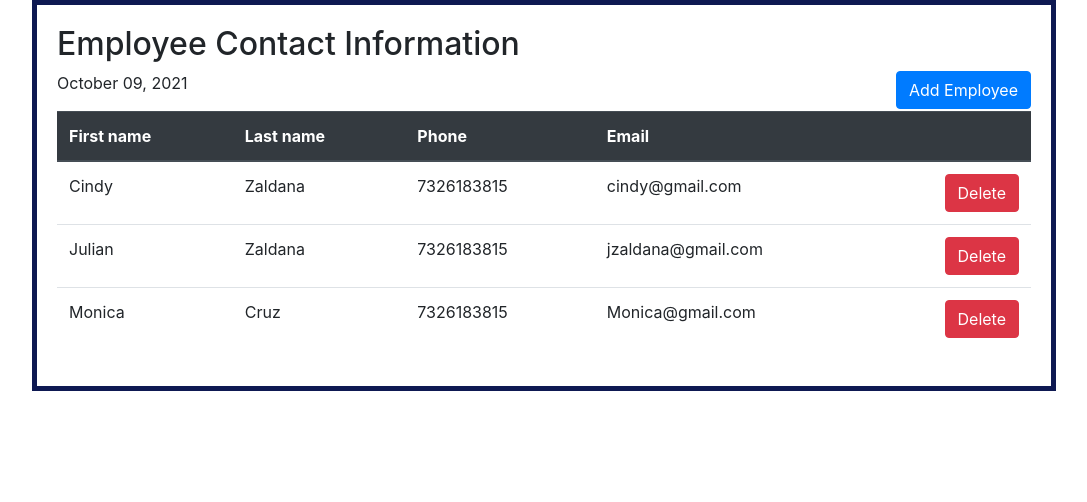
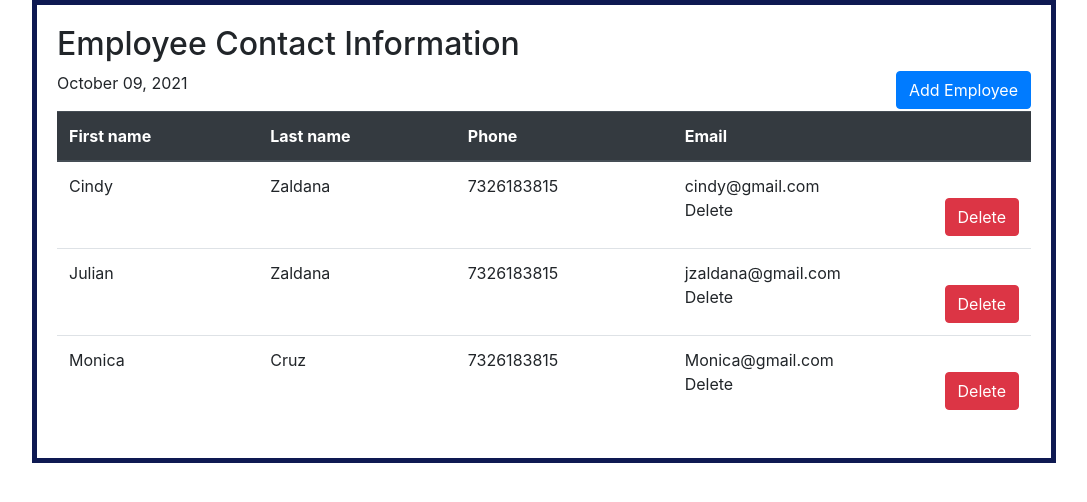
Before and after one commit to jmaurice22/Employee_Manager, a Django app: page /home in a window 1280 px wide. Shown: the part 60-562 px from the top of the page, without its empty margins (96-1183 px from the left). Run offline with Django 3.2, Linux system fonts and the light colour scheme; data comes from the database, SQL or seed files in the repository; both versions use the stored data as it was after the commit; some libraries are stand-ins or nearby versions.

Commit message:
delete functionality complete

```diff
--- a/employee_manager/employee/views.py
+++ b/employee_manager/employee/views.py
@@ -16,5 +16,3 @@ def employee(request):
 
 def employee_registration(request):
     return render(request, "employee_registration.html")
-
-# Todo: create a view to delete selected employee by <id> & redirect
--- a/employee_manager/home/urls.py
+++ b/employee_manager/home/urls.py
@@ -4,5 +4,6 @@ from . import views
 
 urlpatterns = [
     path('', views.home, ),
-    path('home', views.home)
+    path('home', views.home),
+    path('delete_employee/<id>', views.delete_employee)
 ]
--- a/employee_manager/home/views.py
+++ b/employee_manager/home/views.py
@@ -1,6 +1,7 @@
-from django.shortcuts import render
+from django.shortcuts import render, redirect, get_object_or_404
 from employee.models import Employee
 import datetime
+
 
 # Create your views here.
 
@@ -11,3 +12,11 @@ def home(request):
     date = datetime.datetime.now()
     dates = date.strftime("%B %d, %Y")
     return render(request, 'home.html', {'employees': employees, 'date': dates})
+
+
+def delete_employee(request, id):
+    employee = get_object_or_404(Employee, id=id)
+
+    if request.method == 'POST':
+        employee.delete()
+        return redirect('/home')
--- a/employee_manager/templates/home.html
+++ b/employee_manager/templates/home.html
@@ -1,6 +1,6 @@
 <!DOCTYPE html>
 {% load static %}
-<html lang="en">
+<html lang="en" xmlns="http://www.w3.org/1999/html">
 <head>
     <meta charset="UTF-8">
     <meta name="viewport" content="width=device-width, initial-scale=1, shrink-to-fit=no">
@@ -49,7 +49,10 @@
             <td>7326183815</td>
             <td>{{e.email}} &nbsp;
                 <!-- todo: add path to delete employee view to the button-->
-                <button class="btn btn-danger" style="float:right;">Delete</button>
+                <form method="POST" action="/home/delete_employee/{{e.id}}">
+                    {% csrf_token %}
+                    <input class="btn btn-danger" type="submit" style="float:right;" value="Delete">Delete</input>
+                </form>
             </td>
         </tr>
         {% endfor %}
```
Also changed, not shown: employee_manager/db.sqlite3, employee_manager/employee/models.py (line endings or trailing spaces).
